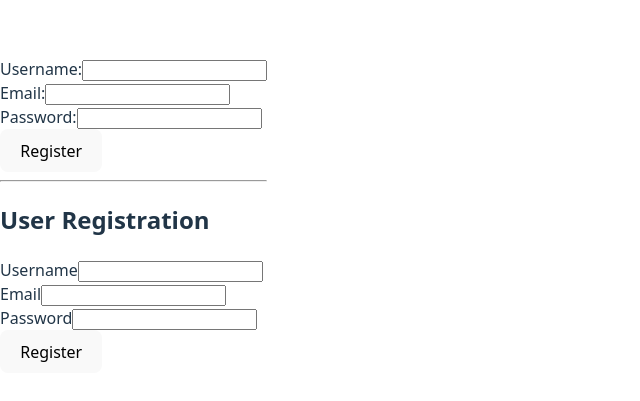
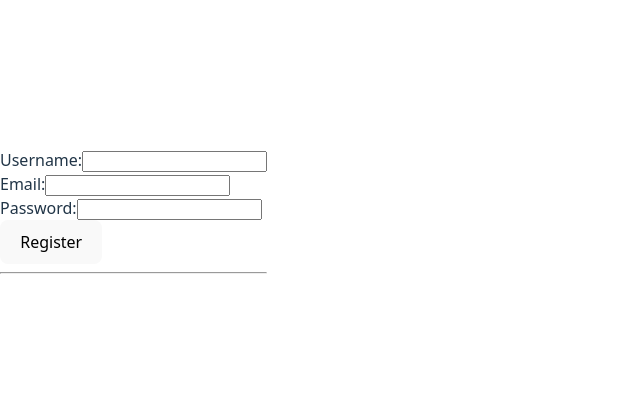
Before and after one commit to David-Samson401/alx-fe-reactjs, a React (Vite) app in the folder form-handling-react/: page / in a window 1280 px wide. Shown: the part 185-586 px from the top of the page, without its empty margins (0-640 px from the left). Built offline with nearby package versions, Linux system fonts and the light colour scheme.

Commit message:
Implemented controlled form and Formik form handling

```diff
--- a/form-handling-react/src/App.jsx
+++ b/form-handling-react/src/App.jsx
@@ -1,5 +1,5 @@
 import React from "react";
-import FormikForm from "./components/formikForm";
+import formikForm from "./components/formikForm";
 import RegistrationForm from "./components/RegistrationForm";
 
 function App() {
@@ -7,7 +7,7 @@
     <div className="p-6">
       <RegistrationForm />
       <hr className="my-8" />
-      <FormikForm />
+      <formikForm />
     </div>
   );
 }
--- a/form-handling-react/src/components/FormikForm.jsx
+++ b/form-handling-react/src/components/formikForm.js
@@ -19,7 +19,9 @@
   return (
     <div className="flex items-center justify-center min-h-screen bg-gray-100">
       <div className="w-full max-w-md bg-white p-6 rounded-lg shadow-md">
-        <h2 className="text-2xl font-bold text-center mb-4">User Registration</h2>
+        <h2 className="text-2xl font-bold text-center mb-4">
+          User Registration
+        </h2>
 
         <Formik
           initialValues={{ username: "", email: "", password: "" }}
```
